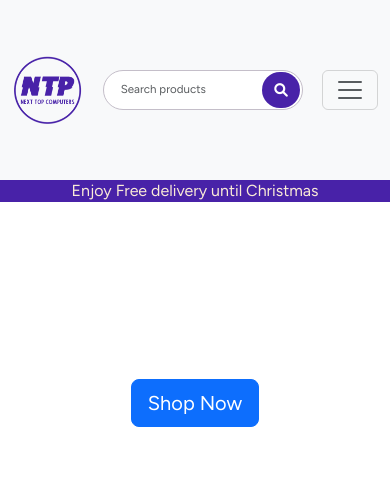
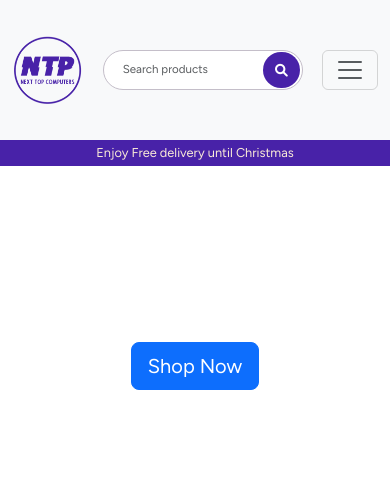
Before and after one commit to Bonzay993/NextTopComputers, a Flask app: page / in a window 390 px wide. Shown: the top 501 px of the page. Run offline with Flask 3, Linux system fonts and the light colour scheme; some libraries are stand-ins or nearby versions.

Commit message:
Fixed the navbar for small screens

```diff
--- a/static/css/styles.css
+++ b/static/css/styles.css
@@ -86,6 +86,7 @@
 
 .nav-search-button i{
     color:white;
+    font-size: 90%;
 }
 
 .nav-search-button:hover,
@@ -484,7 +485,12 @@
 }
 
 
-@media (max-width:412px) {
+@media (max-width:431px) {
+
+    .navbar{
+        height:140px;
+    }
+
     .navbar-brand-img{
         max-width: 70px;
         margin-left:0px;
@@ -494,16 +500,25 @@
         width:100%;
     }
 
+
     .nav-search-bar{
-        padding-left:5px;
+        padding-left:7px;
         font-size:80%;
         width:200px;
+        height:40px;
     }
 
 
+
     .nav-search-button i{
-        font-size: 85%;
+        font-size: 80%;
+
 
     }
 
+    .under-navbar{
+        font-size:80%;
+        padding:1%;
+    }
+
 }
```
